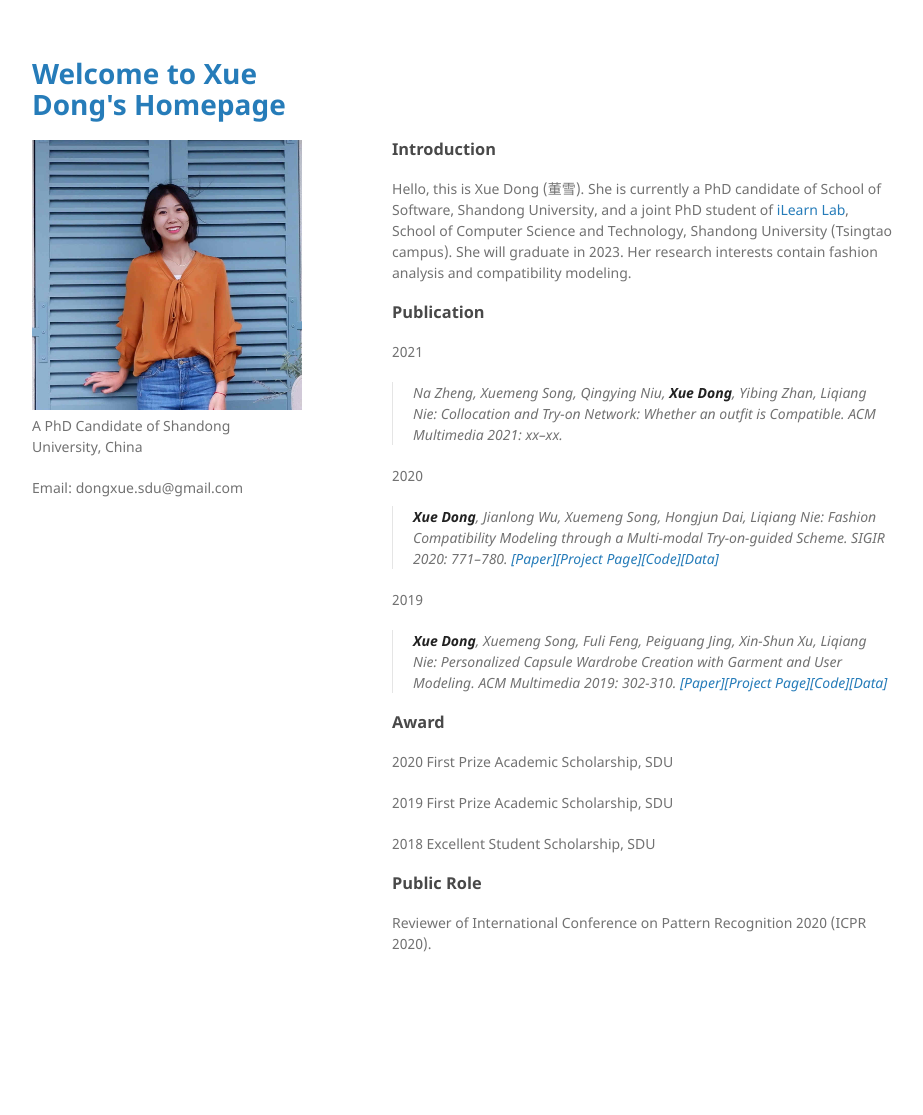
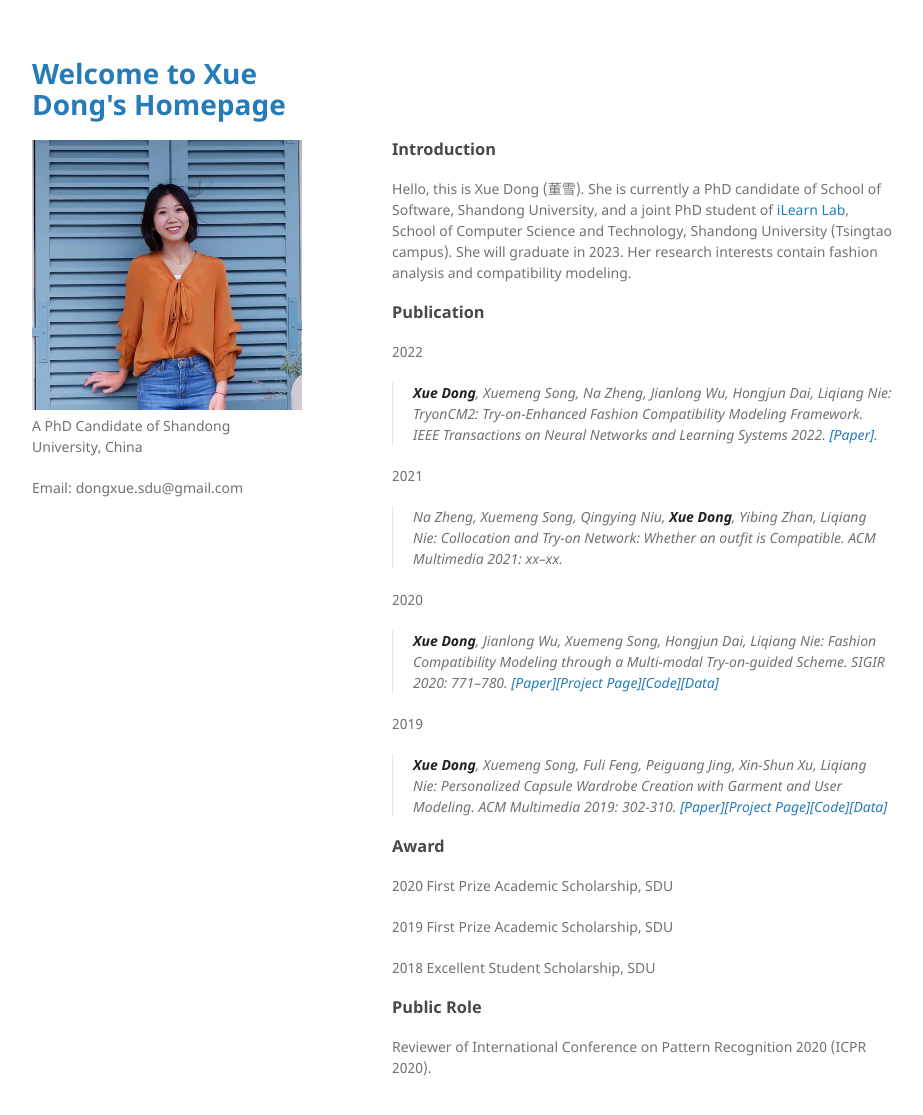
Before and after one commit to hello-dx/hello-dx.github.io, a Jekyll site: the page built from index.md, in a window 1280 px wide and 1148 px high. Shown: the top 1115 px of the window, without its empty margins (178-1101 px from the left). Built offline with Jekyll 4.4.1, drawn with Linux system fonts in a browser that asks for light colours.

Commit message:
Update index.md

```diff
--- a/index.md
+++ b/index.md
@@ -11,16 +11,16 @@ layout: default
 Hello, this is Xue Dong (董雪). She is currently a PhD candidate of School of Software, Shandong University, and a joint PhD student of [iLearn Lab](http://ilearn.qd.sdu.edu.cn/), School of Computer Science and Technology, Shandong University (Tsingtao campus). She will graduate in 2023. Her research interests contain fashion analysis and compatibility modeling.
 
 ### Publication
+2022
+>**Xue Dong**, Xuemeng Song, Na Zheng, Jianlong Wu, Hongjun Dai, Liqiang Nie: TryonCM2: Try-on-Enhanced Fashion Compatibility Modeling Framework. IEEE Transactions on Neural Networks and Learning Systems 2022. [[Paper]](https://ieeexplore.ieee.org/abstract/document/9775146).
 
 2021
 >Na Zheng, Xuemeng Song, Qingying Niu, **Xue Dong**, Yibing Zhan, Liqiang Nie: Collocation and Try-on Network: Whether an outfit is Compatible. ACM Multimedia 2021: xx–xx.
 
 2020
-
 >**Xue Dong**, Jianlong Wu, Xuemeng Song, Hongjun Dai, Liqiang Nie: Fashion Compatibility Modeling through a Multi-modal Try-on-guided Scheme. SIGIR 2020: 771–780. [[Paper]](./assets/paper/FashionCompatibilityModelingthroughaMulti-modalTry-on-guidedScheme.pdf)[[Project Page]](https://dxresearch.wixsite.com/tryon-cm)[[Code]](https://drive.google.com/open?id=1nL4CuyEvafEx8hbpGVj0v81C1fETZjR0)[[Data]](https://drive.google.com/open?id=1-0wG_NXEEWMFe1JqOG2nGx3uQJDiVInS)
 
 2019
-
 >**Xue Dong**, Xuemeng Song, Fuli Feng, Peiguang Jing, Xin-Shun Xu, Liqiang Nie: Personalized Capsule Wardrobe Creation with Garment and User Modeling. ACM Multimedia 2019: 302-310. [[Paper]](./assets/paper/PersonalizedCapsuleWardrobeCreationwithGarmentandUserModeling.pdf)[[Project Page]](https://dxresearch.wixsite.com/pcw-dc)[[Code]](https://drive.google.com/open?id=133rsjW8QoDJKw75zJ5US0od488DXq4y_)[[Data]](https://drive.google.com/open?id=1EKeI7elZVGdtAX8bLbYjG-W55-9IA2rN)
 
 ### Award
```
